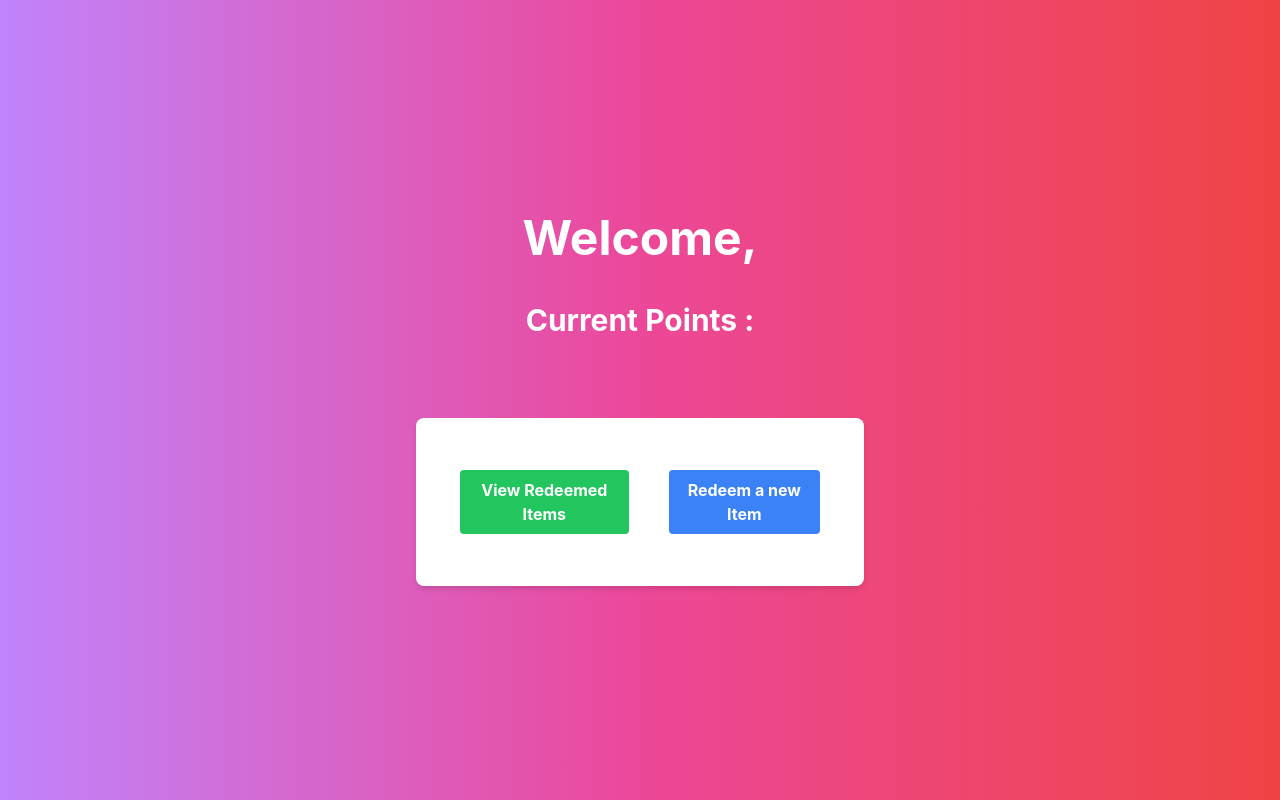
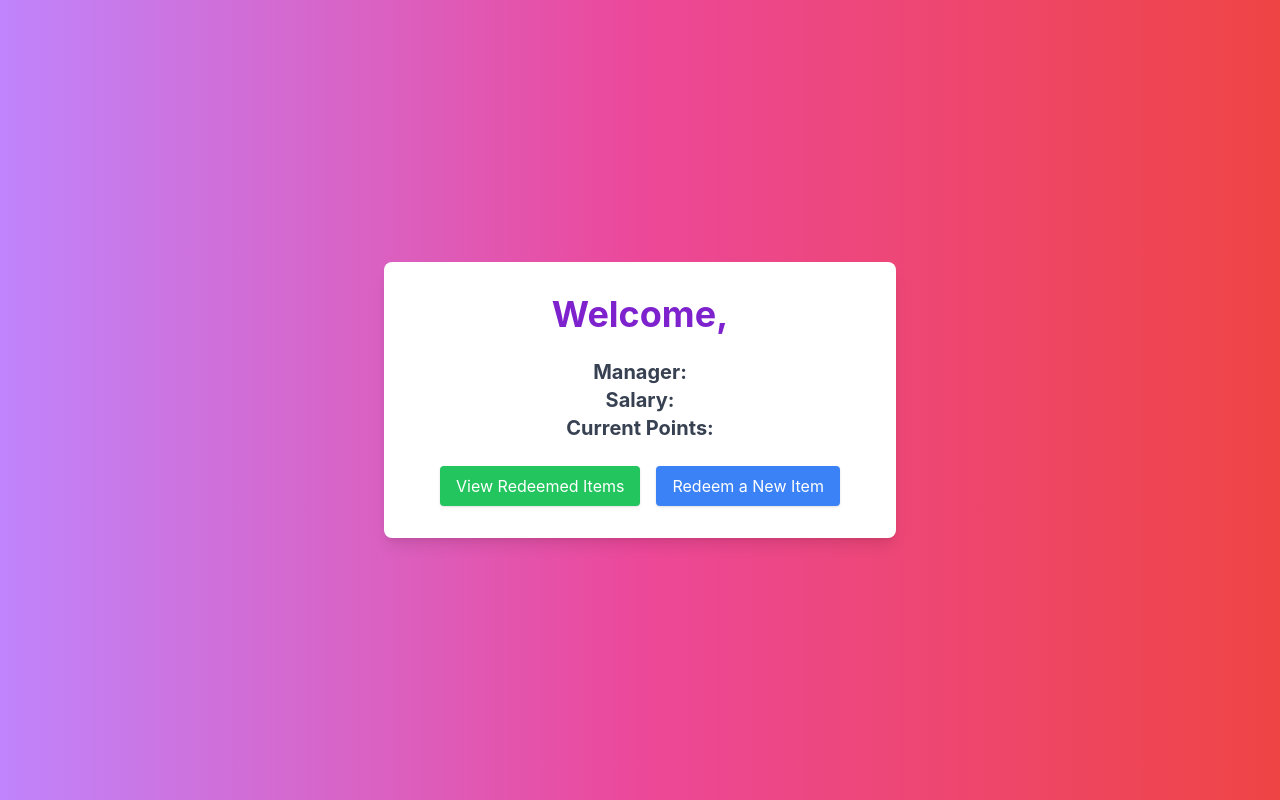
Before and after one commit to mezeru/Capstone-UI, a React (Create React App) app: page /Employee in a window 1280 px wide. Built offline with nearby package versions, Linux system fonts and the light colour scheme; no server answers.

Commit message:
Employee Dashboard done

```diff
--- a/src/components/Employee.jsx
+++ b/src/components/Employee.jsx
@@ -3,43 +3,49 @@ import { Link } from "react-router-dom";
 import axiosDB from "../axios";
 
 export const Employee = () => {
+    const [employee, setEmployee] = useState({});
 
-    const [employee,setEmployee] = useState({});
-
-    useEffect(() =>{
-
+    useEffect(() => {
         const getEmployeeData = async () => {
-
-            const resp = await axiosDB.get(`/Employee/getEmployeeUserID/${localStorage.getItem('userid')}`,{
-                headers:{
-                    "Authorization" : "Basic "+localStorage.getItem('token')
-                }
-            })
-
-            setEmployee(resp.data);
-
-            localStorage.setItem('id',resp.data.id);
-
-        }
+            try {
+                const resp = await axiosDB.get(`/Employee/getEmployeeUserID/${localStorage.getItem('userid')}`, {
+                    headers: {
+                        "Authorization": "Basic " + localStorage.getItem('token')
+                    }
+                });
+                setEmployee(resp.data);
+                localStorage.setItem('id', resp.data.id);
+            } catch (error) {
+                console.error("Error fetching employee data:", error);
+            }
+        };
 
         getEmployeeData();
-
-    },[])
-
-
+    }, []);
 
     return (
         <div className="flex flex-col items-center justify-center min-h-screen bg-gradient-to-r from-purple-400 via-pink-500 to-red-500 p-5">
-            <h1 className="mb-10 text-white text-5xl font-bold">Welcome, {employee.name}</h1>
-            <h1 className="mb-20 text-white text-3xl font-bold">Current Points : {employee.points}</h1>
-            <div className="max-w-md flex flex-row w-full px-6 py-8 bg-white rounded-lg shadow-md">
-
-                <Link to="/Employee/redeemed" className="font-bold m-5 bg-green-500 hover:bg-green-700 text-white py-2 px-4 rounded">
+            <div className="bg-white rounded-lg shadow-lg p-8 max-w-lg w-full">
+                <h1 className="text-4xl font-bold text-center text-purple-700 mb-6">Welcome, {employee.name}</h1>
+                <div className="text-center mb-4">
+                    <p className="text-xl text-gray-700"><strong>Manager:</strong> {employee.manager?.name}</p>
+                    <p className="text-xl text-gray-700"><strong>Salary:</strong> {employee.salary}</p>
+                    <p className="text-xl text-gray-700"><strong>Current Points:</strong> {employee.points}</p>
+                </div>
+                <div className="flex justify-center space-x-4 mt-6">
+                    <Link
+                        to="/Employee/redeemed"
+                        className="bg-green-500 hover:bg-green-700 text-white py-2 px-4 rounded shadow"
+                    >
                         View Redeemed Items
-                </Link>
-                <Link to="/Employee/newItem" className="font-bold m-5 bg-blue-500 hover:bg-blue-700 text-white py-2 px-4 rounded">
-                        Redeem a new Item
-                </Link>
+                    </Link>
+                    <Link
+                        to="/Employee/newItem"
+                        className="bg-blue-500 hover:bg-blue-700 text-white py-2 px-4 rounded shadow"
+                    >
+                        Redeem a New Item
+                    </Link>
+                </div>
             </div>
         </div>
     );
--- a/src/components/Employee/RedeemedItems.jsx
+++ b/src/components/Employee/RedeemedItems.jsx
@@ -1,47 +1,41 @@
-import { useEffect, useState } from "react"
+import { useEffect, useState } from "react";
 import axiosDB from "../../axios";
 
 export const RedeemedItems = () => {
-
-    const[items,setItem] = useState([]);
+    const [items, setItems] = useState([]);
 
     useEffect(() => {
+        const getItems = async () => {
+            try {
+                const resp = await axiosDB.get(`/Employee/getItems/${localStorage.getItem("id")}`, {
+                    headers: {
+                        "Authorization": "Basic " + localStorage.getItem('token')
+                    }
+                });
 
-        const getItems = async () => {
-
-            const resp = await axiosDB.get(`/Employee/getItems/${localStorage.getItem("id")}`,{
-                headers:{
-                    "Authorization" : "Basic "+localStorage.getItem('token')
-                }
-            });
-
-            setItem(resp.data);
-
-        }
+                setItems(resp.data);
+            } catch (error) {
+                console.error("Error fetching redeemed items:", error);
+            }
+        };
 
         getItems();
-
-    },[]);
-
+    }, []);
 
     return (
         <div className="flex flex-col items-center justify-center min-h-screen bg-gradient-to-r from-purple-400 via-pink-500 to-red-500 p-10">
-            <h1 className="mb-20 text-white text-5xl font-bold">Items Redeemed</h1>
-            <div className="grid grid-cols-3 w-full px-6 py-8 bg-white rounded-lg shadow-md">
-
-                {
-                   items.map( (item) => (
-                    <div className="flex flex-col justify-between px-6 py-8 bg-gray-700 rounded-lg shadow-md m-5 text-white">
-                        <div className="flex items-center flex-col mb-5">
-                            <h1 className="text-3xl m-2">{item.name}</h1>
-                            <h1 className="m-2">{item.description}</h1>
-                            <h1 className="m-2">{`Points: ${item.points}`}</h1>
+            <h1 className="mb-12 text-white text-5xl font-bold">Items Redeemed</h1>
+            <div className="grid grid-cols-1 md:grid-cols-2 lg:grid-cols-3 gap-6 w-full px-6 py-8 bg-white rounded-lg shadow-md">
+                {items.map((item) => (
+                    <div key={item.id} className="flex flex-col justify-between p-6 bg-gray-800 rounded-lg shadow-md text-white">
+                        <div className="mb-5">
+                            <h1 className="text-3xl font-bold mb-2">{item.name}</h1>
+                            <p className="text-lg mb-2">{item.description}</p>
+                            <p className="text-lg font-semibold">Points: {item.points}</p>
                         </div>
                     </div>
-                   ))
-                }
+                ))}
             </div>
         </div>
     );
-
 }
```
